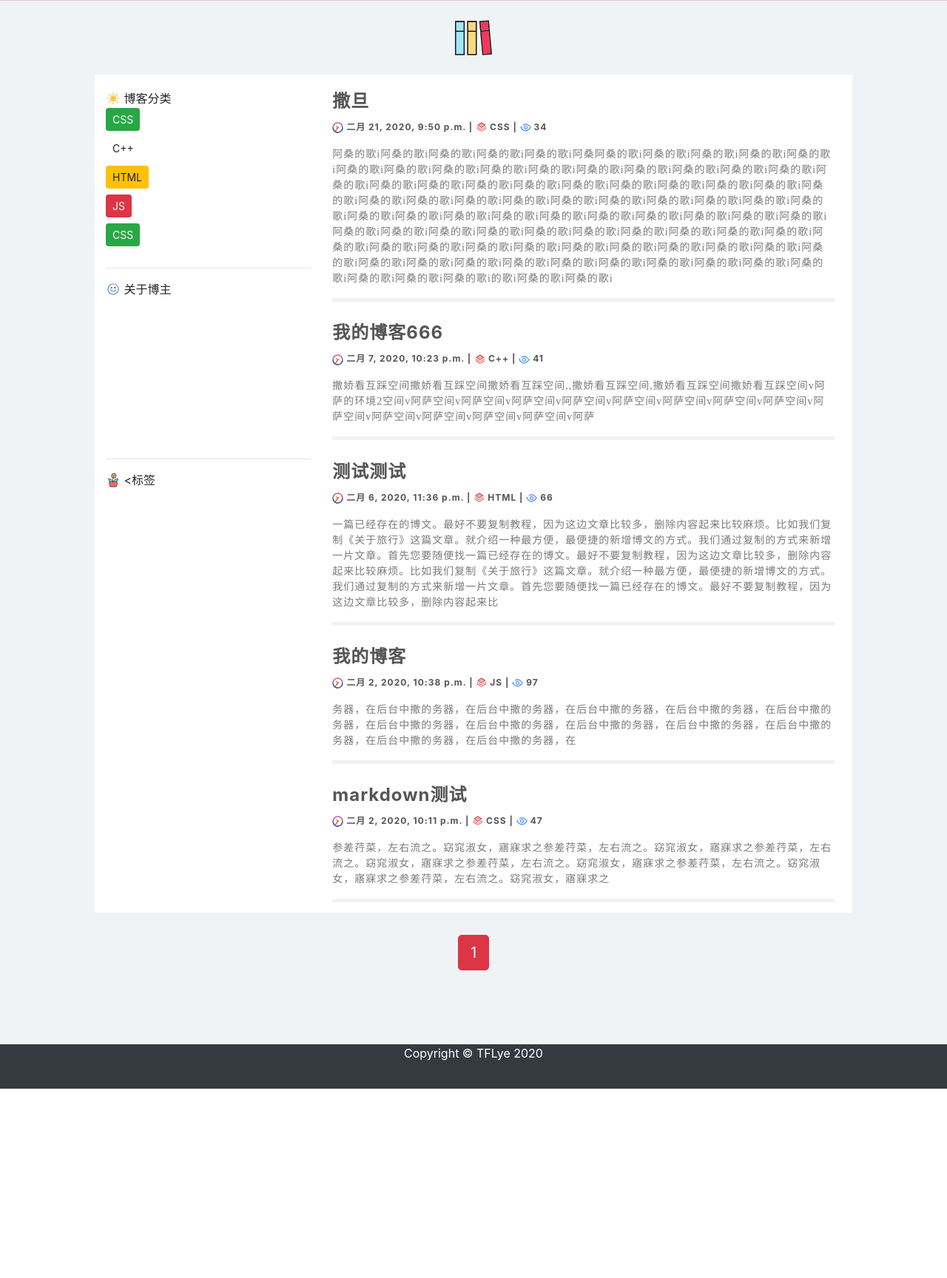
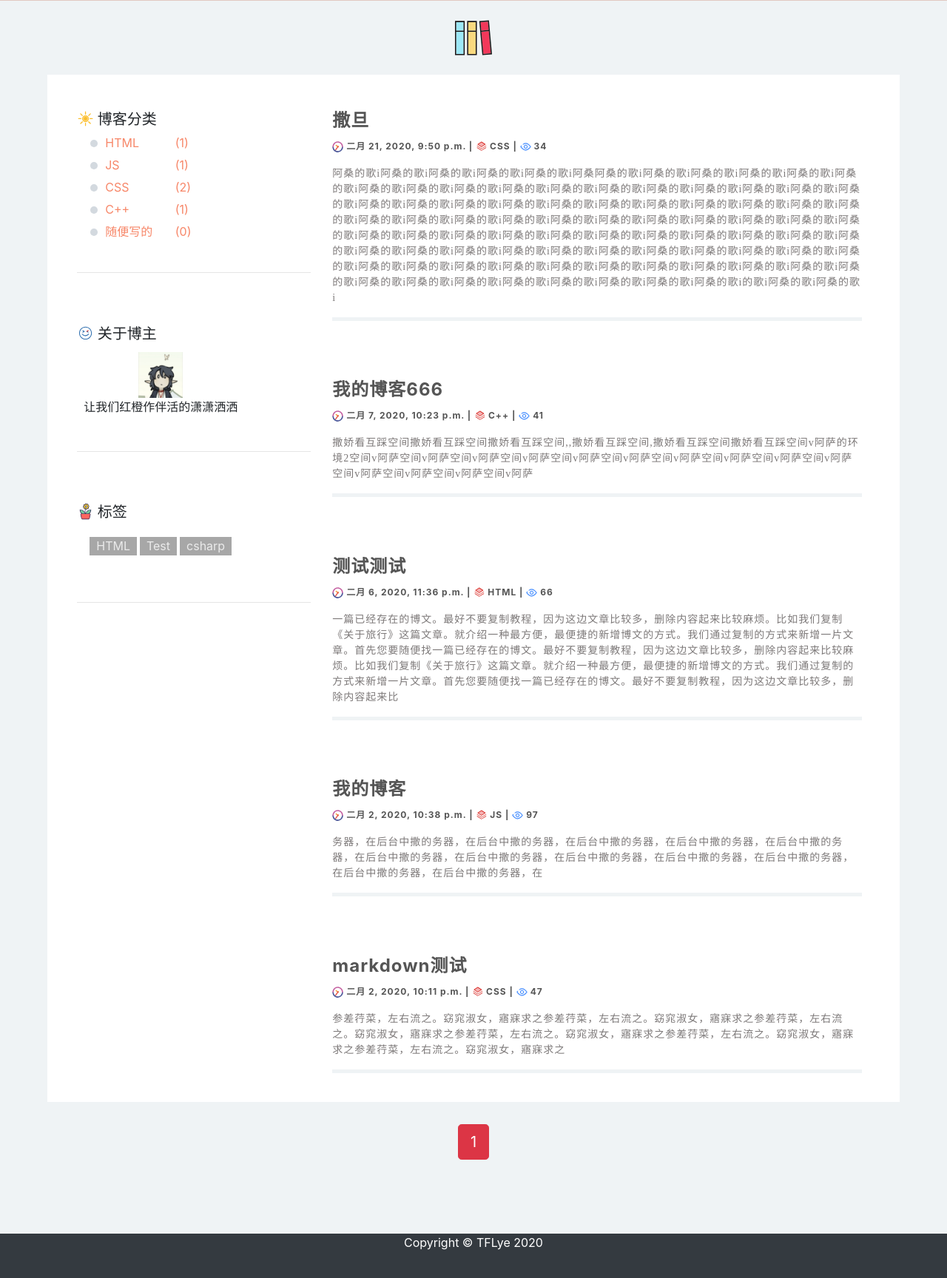
Before and after one commit to TFLye/mysite, a Django app: page / in a window 1280 px wide. Shown: the part 625-2353 px from the top of the page at 74% size. Before the commit the page ends 2097 px from the top, so only its background shows below. Run offline with Django 3.2, Linux system fonts and the light colour scheme; data comes from the database, SQL or seed files in the repository; both versions use the stored data as it was after the commit; parts of the project's set-up code (start-up, migrations or seed data) failed here and were passed over; some libraries are stand-ins or nearby versions.

Commit message:
alter home and details

```diff
--- a/article/admin.py
+++ b/article/admin.py
@@ -3,7 +3,7 @@ from django.contrib import admin
 
 # 别忘了导入ArticlerPost
 from .models import ArticlePost
-from  .models import ArticleColumn
+from .models import ArticleColumn
 # 注册ArticlePost到admin中
 admin.site.register(ArticlePost)
 admin.site.register(ArticleColumn)
--- a/article/models.py
+++ b/article/models.py
@@ -8,10 +8,12 @@ from taggit.managers import TaggableManager
 
 
 class ArticleColumn(models.Model):
-    title = models.CharField(max_length=50,blank=True)
+    title = models.CharField(max_length=50, blank=True)
     created = models.DateTimeField(default=timezone.now)
+
     def __str__(self):
         return self.title
+
 
 class ArticlePost(models.Model):
     # 文章作者。参数 on_delete 用于指定数据删除的方式
--- a/article/views.py
+++ b/article/views.py
@@ -1,16 +1,20 @@
 from django.shortcuts import render
 from django.core.paginator import Paginator
 from comment.models import Comment
+from comment.forms import CommentForm
 # 导入 HttpResponse 模块
 from django.http import HttpResponse
 # 导入数据模型ArticlePost
 from .models import ArticlePost
+from .models import ArticleColumn
 import markdown
 
 
 def article_list(request):
     # 取出所有博客文章
     articles = ArticlePost.objects.all()
+    columns = ArticleColumn.objects.all()
+
     for article in articles:
         article.body = markdown.markdown(article.body, extensions=[
             # 包含 缩写、表格等常用扩展
@@ -22,12 +26,35 @@ def article_list(request):
     paginator = Paginator(articles, 5)
     page = request.GET.get('page')
     articles = paginator.get_page(page)
+
+    column_num = {}
+    # 计算每一个栏目里文章数量--初始化init
+    for ct in columns:
+        column_num[ct.title] = 0
+    flag = True
+    for at in articles:
+        # 求有多少不同的标签沃日
+        if flag==True:
+            flag = False
+            tag_list = at.tags.all()
+        qa = at.tags.all()
+        tag_list = tag_list | qa
+        # 计算每一个栏目里文章数量
+        if at.column.title in column_num:
+            column_num[at.column.title] += 1
+
+    # 去重
+    tag_list = tag_list.distinct()
+    context = {'articles': articles, 'columns': columns, 'column_num': column_num, 'tag_list': tag_list}
     # render函数：载入模板，并返回context对象
-    return render(request, 'article/blog.html', {'articles': articles})
+    return render(request, 'article/blog.html', context)
+
+
 
 
 # 视图函数
 def article_details(request, article_id):
+    comment_form = CommentForm()
     article = ArticlePost.objects.get(pk=article_id)
     comments = Comment.objects.filter(article=article_id)
     article.totalviews += 1
@@ -40,6 +67,9 @@ def article_details(request, article_id):
         'markdown.extensions.toc',
         ])
     article.body = md.convert(article.body);
-    context = {'article': article,'toc':md.toc,'comments': comments}
+    context = {'article': article,
+               'toc':md.toc,
+               'comments': comments,
+               'comment_form': comment_form,}
     return render(request, 'article/details.html', context)
 # Create your views here.
--- a/comment/models.py
+++ b/comment/models.py
@@ -1,10 +1,11 @@
 from django.db import models
 from article.models import ArticlePost
+from ckeditor.fields import RichTextField
 # Create your models here.
 class Comment(models.Model):
     article = models.ForeignKey(ArticlePost,on_delete=models.CASCADE, related_name='comments')
     name = models.CharField(max_length=80,default='tfl',null=True)
-    body = models.TextField()
+    body = RichTextField()
     created = models.DateTimeField(auto_now_add=True)
     updated = models.DateTimeField(auto_now=True)
     active = models.BooleanField(default=True)
--- a/comment/urls.py
+++ b/comment/urls.py
@@ -6,4 +6,5 @@ app_name = 'comment'
 urlpatterns = [
     # 发表评论
     path('post-comment/<int:article_id>/', views.post_comment, name='post_comment'),
+    path('getqq',views.get_qq_msg,name='getqq'),
 ]
--- a/mysite/urls.py
+++ b/mysite/urls.py
@@ -24,5 +24,4 @@ urlpatterns = [
     path('article/', include('article.urls', namespace='article')),
     path('comment/', include('comment.urls', namespace='comment')),
     # path函数将url映射到视图
-
 ]
--- a/requirements.txt
+++ b/requirements.txt
@@ -1,5 +1,7 @@
 asgiref==3.2.3
 Django==3.0.2
+django-ckeditor==5.9.0
+django-js-asset==1.2.2
 django-taggit==1.2.0
 Markdown==3.1.1
 pycryptodome==3.9.4
--- a/static/css/bg_color.css
+++ b/static/css/bg_color.css
@@ -16,3 +16,15 @@
 .bc_6{
 	background-color: #ffffff;
 }
+.bc_7{
+	background-color: #FFCC99;
+}
+.bc_7:hover{
+	background-color: #ffc095;
+}
+.bc_8{
+	background-color: #99CCCC;
+}
+.bc_8:hover{
+	background-color: #87ccbd;
+}
--- a/static/css/index.css
+++ b/static/css/index.css
@@ -18,42 +18,6 @@ nav ul li a{
 	text-align: center;
 }
 
-
-.mynav{
-	animation:nn 1s;
-	animation-fill-mode:forwards;
-}
-.mynav2{
-	animation:nn2 1s;
-	animation-fill-mode:forwards;
-}
-@keyframes nn
-{
-	from {height: 60px;}
-	to {height: 40px;}
-}
-@keyframes nn2
-{
-	from {height: 40px;}
-	to {height: 60px;}
-}
-.nv{
-	width: 100%;
-}
-.nv.nv1{
-	display: inline-block;
-	width: 20%;
-}
-.nv.nv2{
-	display: inline-block;
-	width: 80%;
-}
-.nv.nv3{
-	display: inline-block;
-	background-color: #000000;
-	width: 20%;
-	height: 30px;
-}
 
 
 /*导航栏动画-end*/
@@ -122,7 +86,7 @@ nav ul li a{
 }
 @media (min-width: 700px){
 	.mid{
-		width: 80%;
+		width: 90%;
 		background-color: #ffffff;
 		margin: auto;
 	}
@@ -147,12 +111,13 @@ nav ul li a{
 		padding: 2%;
 		letter-spacing:1px;
 		background-color: #FFFFFF;
+		overflow: hidden;
 	}
 }
 
 @media (max-width: 700px){
 	.mid{
-		width: 99%;
+		width: 97%;
 		background-color: #ffffff;
 		margin: auto;
 	}
@@ -171,6 +136,7 @@ nav ul li a{
 		padding: 2%;
 		letter-spacing:1px;
 		background-color: #FFFFFF;
+		overflow: hidden;
 	}
 }
 .article-details #title{
@@ -183,7 +149,7 @@ nav ul li a{
 article{
 	width: 100%;
 	height: auto;
-	padding: 2%;
+	padding: 5%;
 	letter-spacing:1px;
 }
 .un,.un:link,.un:visited,.un:hover,.un:active{
@@ -199,13 +165,25 @@ article{
 }
 /* mid-left- */
 .blog-classify-name{
+	display: inline-block;
+	width: 100%;
 	height: auto;
+	margin: 8%;
+}
+.blog-classify-name .Categories{
+	width: 100%;
+	height: auto;
+	display: inline-block;
 
 }
+.Categories span{
+	font-size: 20px;
+	font-family: "Times New Roman", Times, serif;
+}
 .blog-classify-body{
+	text-align: center;
 	width: 40px;
-	height: 200px;
-
+	height: auto;
 }
 
 
@@ -246,3 +224,101 @@ article{
 }
 
 /*文章-end*/
+
+/*分类*/
+
+.btn-none:focus,
+.btn-none:active:focus,
+.btn-none.active:focus,
+.btn-none.focus,
+.btn-none:active.focus,
+.btn-none.active.focus {
+    outline: none;
+    border-color: transparent;
+    box-shadow:none;
+}
+
+.categories-set{
+	display: inline-block;
+	width: 200px;
+	text-align: center;
+
+}
+.categories-set-box{
+	margin-left: 5px;
+	height: auto;
+	width: 100%;
+}
+.categories-set-left{
+	display: inline-block;
+	height: 10px;
+	width: 10px;
+	border-radius: 50%;
+	background-color: #D3D9DF;
+	transition: background-color 1s;
+}
+.categories-set-box:hover .categories-set-left{
+	background-color: #575959;
+}
+.categories-set-mid{
+	display: inline-block;
+	height: 30px;
+	width: 90px;
+	text-align: left;
+	margin-left: 3%;
+}
+.categories-set-left span{
+	color: #f78769;
+}
+.categories-set-mid span{
+	line-height: 30px;
+	color: #f78769;
+}
+.categories-set-right{
+	display: inline-block;
+	width: 60px;
+	text-align: left;
+}
+.categories-set-right span{
+	color: #f78769;
+}
+.tags-set{
+	display: inline-block;
+	width: 200px;
+	height: 100%;
+	margin: 15px;
+}
+.tag-set{
+	display: inline-block;
+	float: left;
+	margin: 2px;
+	width: auto;
+	height: 25px;
+	background-color: rgba(130,130,130,1);
+	padding-left: 9px;
+	padding-right: 9px;
+	opacity: 0.7;
+	transition: background-color 0.5s;
+}
+.tag-set:hover{
+	background-color: rgba(0, 0, 0, 178);
+}
+
+.tag-set span{
+	color: #e3e3e3;
+}
+.tx{
+	display: inline-block;
+	width: 210px;
+	height: auto;
+	margin: 8px;
+
+}
+.tx span{
+	display: inline-block;
+}
+
+.form-group textarea{
+
+	width: 455px;
+}
--- a/templates/article/blog.html
+++ b/templates/article/blog.html
@@ -40,45 +40,75 @@
 
 			<div class="container mid-left bc_6">
 				<div class="blog-classify-name">
-					<img src="{%static 'img/太阳.svg' %} " width="20px" style="padding-bottom: 3px;">
-					<span>博客分类</span>
+					<div class="Categories">
+						<img src="{%static 'img/太阳.svg' %} " width="23px" style="padding-bottom: 6px;">
+						<span>博客分类</span>
+					</div>
 					<div class="blog-classify-body">
-						{% for article in articles %}
-							{% if article.column %}
-							                <button type="button"
-							                    class="btn btn-sm mb-2
-							                        {% if article.column.title == 'CSS' %}
-							                            btn-success
-							                        {% elif article.column.title == 'JS' %}
-							                            btn-danger
-							                        {% elif article.column.title == 'HTML' %}
-							                            btn-warning
-							                        {% endif %}
-							                    "
-							                >
-							                    {{ article.column }}
-							                </button>
-							            {% endif %}
+
+						{% for column in columns %}
+									<a href="">
+										<div class="categories-set">
+											<div class="categories-set-box">
+												<div class="categories-set-left">
+												</div>
+												<div class="categories-set-mid">
+													<span>{{ column.title }}</span>
+												</div>
+												<div class="categories-set-right">
+													{% for key,val in column_num.items %}
+														{% if column.title == key %}
+															<span>({{ val }})</span>
+														{% endif %}
+													{% endfor %}
+												</div>
+											</div>
+										</div>
+									</a>
 						{% endfor %}
 					</div>
+					<br>
+					<hr >
 				</div>
 
-				<hr >
-				<div id="">
-					<img src="{%static 'img/笑脸.svg' %} " width="20px" style="padding-bottom: 3px;">
-					<span>关于博主</span>
+
+				<div class="blog-classify-name">
+					<div class="Categories">
+						<img src="{%static 'img/笑脸.svg' %} " width="23px" style="padding-bottom: 6px;">
+						<span>关于博主</span>
+					</div>
+
 					<div class="blog-classify-body">
+						<div class="tx">
+							<img src="{%static 'img/hs.jpg' %}" width="60px">
+							<span>让我们红橙作伴活的潇潇洒洒</span>
+						</div>
 
 					</div>
+					<br>
+					<hr >
+				</div>
 
-				</div>
-				<hr >
-				<div id="">
-					<img src="{%static 'img/花.svg' %} " width="20px" style="padding-bottom: 3px;">
-					<<span>标签</span>
+				<div class="blog-classify-name">
+					<div class="Categories">
+						<img src="{%static 'img/花.svg' %} " width="23px" style="padding-bottom: 6px;">
+						<span>标签</span>
+					</div>
+
 					<div class="blog-classify-body">
+						<div class="tags-set">
+							{% for val in tag_list %}
+										<a href="">
+											<div class="tag-set">
+												<span>{{ val }}</span>
+											</div>
+										</a>
+							{% endfor %}
 
+						</div>
 					</div>
+					<br>
+					<hr >
 				</div>
 
 			</div>
@@ -102,7 +132,7 @@
 								</div>
 
 								<div id="content">
-									<p>{{ article.profile|safe }}</p>
+									<a href="{% url 'article:article_details' article.id %}" class="un"><p>{{ article.profile|safe }}</p></a>
 								</div>
 
 								<div id="more">
--- a/templates/header.html
+++ b/templates/header.html
@@ -1,8 +1,7 @@
 {% load static %}
 <!--导航-->
-<div class="nv">
-	<div class="nv1">
-
+<div class="">
+	<div class="">
 	</div>
 	<nav class="nv2 navbar navbar-expand-md navbar-dark  bc_5 nav" id="" >
 	  <!-- Brand/logo -->
@@ -23,8 +22,7 @@
 	    <li class="nav-item">
 	      <a class="nav-link" href="#">留言</a>
 	    </li>
-		<li class="nav-item " style="vertical-align: middle;">
-
+		<li class="nav-item ">
 		  <a class="navbar-brand" href="#"> 时夜</a>
 		</li>
 
```
Also changed, not shown: comment/views.py (+9 -1 lines), mysite/settings.py (+32 -1 lines), templates/article/details.html (+10 -9 lines), comment/migrations/0004_auto_20200224_2149.py (added), db.sqlite3, static/img/hs.jpg (added).
